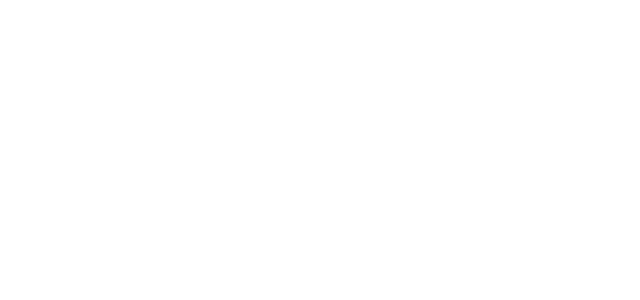
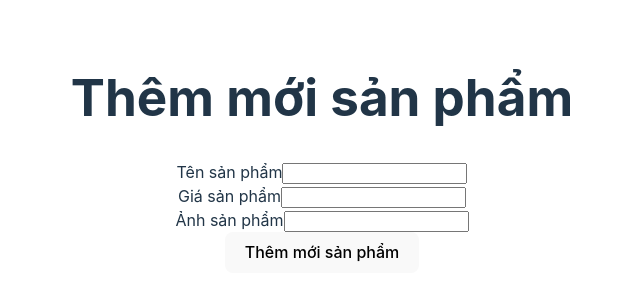
Before and after one commit to sontv8/FA24-TS-WD19202, a React (Vite) app in the folder my-app/: page /admin/products/add in a window 1280 px wide. Before the commit this address had no page. Shown: the part 246-546 px from the top of the page, without its empty margins (318-958 px from the left). Built offline with nearby package versions, Linux system fonts and the light colour scheme; data requests are answered from the project's data file.

Commit message:
add product

```diff
--- a/my-app/db.json
+++ b/my-app/db.json
@@ -11,6 +11,12 @@
       "name": "Product 2",
       "price": 200,
       "image": "https://picsum.photos/200/120"
+    },
+    {
+      "id": "504f",
+      "name": "New Product 2",
+      "price": "222222",
+      "image": "hhhhhh"
     }
   ]
 }
--- a/my-app/package.json
+++ b/my-app/package.json
@@ -12,7 +12,8 @@
   },
   "dependencies": {
     "react": "^18.3.1",
-    "react-dom": "^18.3.1"
+    "react-dom": "^18.3.1",
+    "react-router-dom": "^6.26.2"
   },
   "devDependencies": {
     "@eslint/js": "^9.9.0",
--- a/my-app/src/App.tsx
+++ b/my-app/src/App.tsx
@@ -1,13 +1,16 @@
 import { ChangeEvent, EventHandler, FormEventHandler, useEffect, useState } from 'react'
 import './App.css'
-import { Route, Routes } from 'react-router-dom'
+import { Route, Routes, useNavigate } from 'react-router-dom'
 import HomePage from './pages/HomePage'
 import ProductManagement from './pages/ProductManagement'
 import { IProduct } from './interfaces/Product'
+import AddProduct from './pages/AddProduct'
 
 function App() {
   const [products,setProducts] = useState<IProduct[]>([])
-  // const [product,setProduct] = useState({})
+  const [product,setProduct] = useState({})
+
+  const navigate = useNavigate();
 
   useEffect(()=>{
     fetch("http://localhost:3000/products")
@@ -16,61 +19,46 @@ function App() {
   },[])
 
   const onHandleRemove = (id:number) => {
-    console.log("App:", id);
+    // console.log("App:", id);
 
-    // if(confirm("Bạn có muốn xoá không?")){
-    //   fetch(`http://localhost:3000/products/${id}`,{
-    //     method:"DELETE"
-    //   }).then(() => setProducts(products.filter((item) => {
-    //     return Number(item.id) != id
-    //   })))
-    // }
+    if(confirm("Bạn có muốn xoá không?")){
+      fetch(`http://localhost:3000/products/${id}`,{
+        method:"DELETE"
+      }).then(() => setProducts(products.filter((item) => {
+        return item.id != id
+      })))
+    }
   }
 
-  // const onHandleChange = (e: React.ChangeEvent<HTMLInputElement> ) => {
-  //   console.log(e.target.name);
-  //   console.log(e.target.value);
-  //   const {name,value} = e.target;
-  //   setProduct({...product,[name]:value});
-  //   // computed property name
-  // }
-  // const onHandleSubmit = (e: React.FormEvent) => {
-  //   e.preventDefault();
-  //   const newData:any = [...products,{id:products.length + 1, ...product}]
-  //   setProducts(newData)
-  // }
+  const onHandleChange = (e: React.ChangeEvent<HTMLInputElement> ) => {
+    const {name,value} = e.target;
+    setProduct({...product,[name]:value});
+    // computed property name
+  }
+  const onHandleSubmit = (e: React.FormEvent) => {
+    e.preventDefault();
+    fetch(`http://localhost:3000/products`,{
+      method:"POST",
+      headers:{
+        "Content-Type":"application/json"
+      },
+      body:JSON.stringify(product)
+    }).then((newProduct) => newProduct.json()).then((data)=> {
+      setProducts([...products,data])
+      navigate("/admin/products")
+    })
+
+    // const newData:any = [...products,{id:products.length + 1, ...product}]
+    // setProducts(newData)
+  }
 
   return (
     <>
-    {/* <form onSubmit={onHandleSubmit}>
-      <div className="form-group">
-        <label htmlFor="">Tên sản phẩm</label>
-        <input type="text" name='name' onInput={onHandleChange}/>
-      </div>
-      <div className="form-group">
-        <label htmlFor="">Giá sản phẩm</label>
-        <input type="text" name='price' onInput={onHandleChange} />
-      </div>
-      <div className="form-group">
-        <label htmlFor="">Ảnh sản phẩm</label>
-        <input type="text"  name='image' onInput={onHandleChange}/>
-      </div>
-      <button>Thêm mới sản phẩm</button>
-    </form>
-     */}
     <Routes>
       <Route path='/admin' element={<HomePage />}/>
       <Route path='/admin/products' element={<ProductManagement products={products} onHandleRemove={onHandleRemove}/>}/>
+      <Route path="/admin/products/add" element={<AddProduct onHandleChange={onHandleChange} onHandleSubmit={onHandleSubmit}/>}/>
     </Routes>
-     {/*
-        - /         Home
-        - /products Product
-
-
-        - /admin    Admin
-        - /admin/products  Admin Products
-     */}
-
     </>
   )
 }
--- /dev/null
+++ b/my-app/src/pages/AddProduct.tsx
@@ -0,0 +1,25 @@
+const AddProduct = ({onHandleSubmit, onHandleChange}) => {
+
+
+
+    return <div>
+        <h1>Thêm mới sản phẩm</h1>
+        <form onSubmit={onHandleSubmit}>
+            <div className="form-group">
+                <label htmlFor="">Tên sản phẩm</label>
+                <input type="text" name='name' onInput={onHandleChange}/>
+            </div>
+            <div className="form-group">
+                <label htmlFor="">Giá sản phẩm</label>
+                <input type="text" name='price' onInput={onHandleChange} />
+            </div>
+            <div className="form-group">
+                <label htmlFor="">Ảnh sản phẩm</label>
+                <input type="text"  name='image' onInput={onHandleChange}/>
+            </div>
+            <button>Thêm mới sản phẩm</button>
+        </form>
+    </div>
+}
+
+export default AddProduct
--- a/my-app/src/pages/ProductManagement.tsx
+++ b/my-app/src/pages/ProductManagement.tsx
@@ -21,7 +21,7 @@ const ProductManagement = (props) => {
               <td>{product.name}</td>
               <td>{product.price}</td>
               <td><img src={product.image} alt="" /></td>
-              <td><button onClick={() => props.onHandleRemove(Number(product.id))}>Delete</button></td>
+              <td><button onClick={() => props.onHandleRemove(product.id)}>Delete</button></td>
             </tr>
 
         )
```
Also changed, not shown: 1 other file (tests, documents, lock files or other folders).
